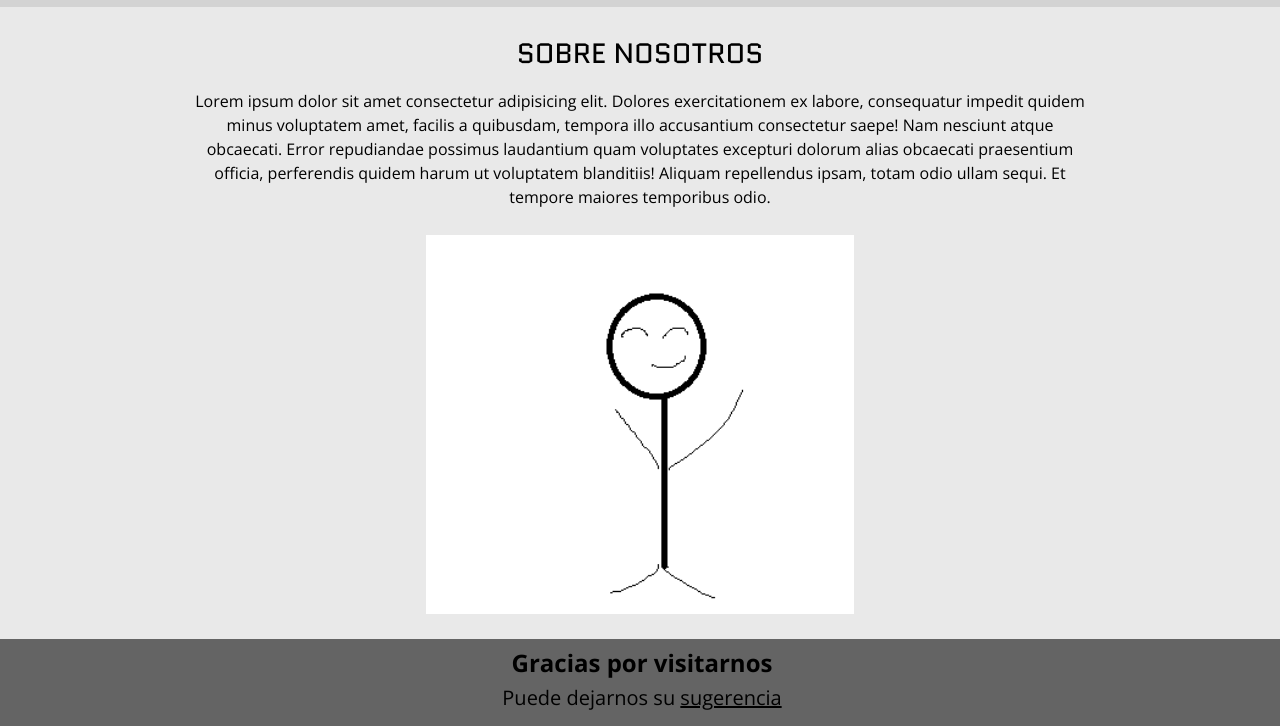
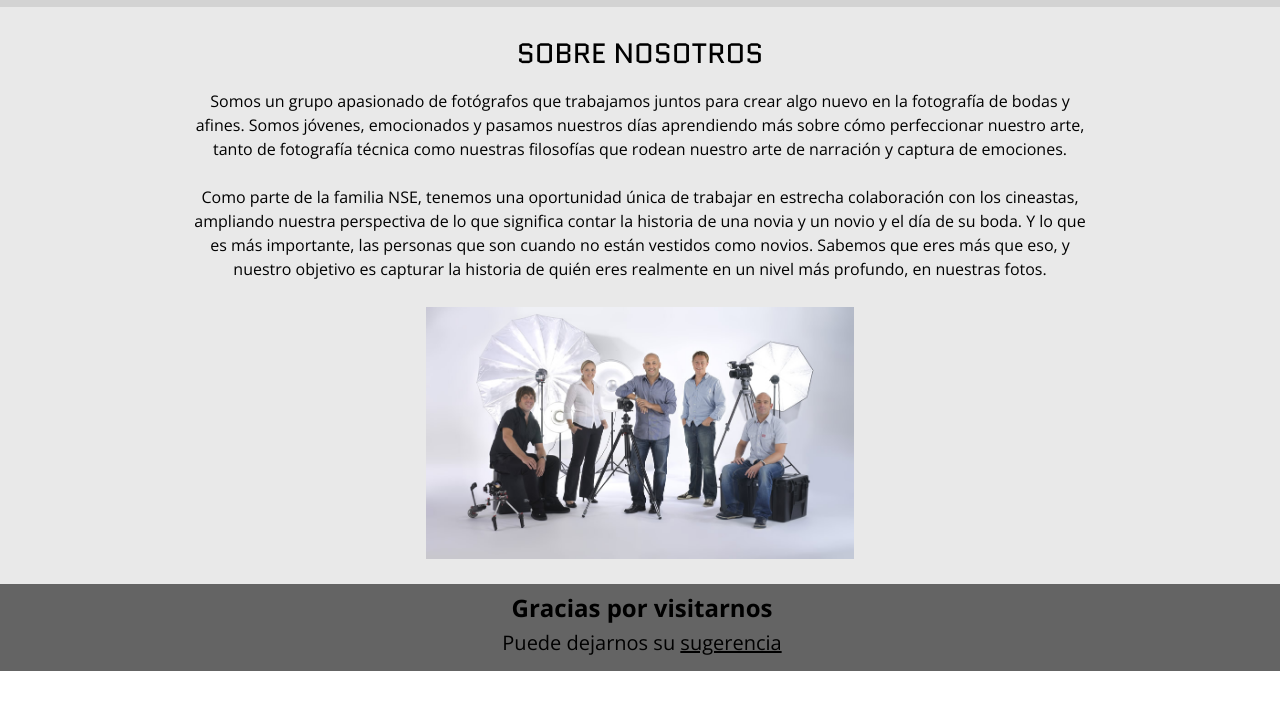
Before and after one commit to pabloqwerty/nse, a website: page Paginas/bio.html in a window 1280 px wide. Shown: the part 111-837 px from the top of the page. After the commit the page ends 800 px from the top, so only its background shows below. Drawn offline with nearby package versions, Linux system fonts and the light colour scheme.

Commit message:
cambio final

```diff
--- a/Paginas/bio.html
+++ b/Paginas/bio.html
@@ -57,12 +57,13 @@
                         <h3>Sobre nosotros</h3>
                     </div>
                     <div>
-                        <p>Lorem ipsum dolor sit amet consectetur adipisicing elit. Dolores exercitationem ex labore, consequatur impedit quidem minus voluptatem amet, facilis a quibusdam, tempora illo accusantium consectetur saepe! Nam nesciunt atque obcaecati.
-                            Error repudiandae possimus laudantium quam voluptates excepturi dolorum alias obcaecati praesentium officia, perferendis quidem harum ut voluptatem blanditiis! Aliquam repellendus ipsam, totam odio ullam sequi. Et tempore maiores temporibus odio. </p>
+                        <p>Somos un grupo apasionado de fotógrafos que trabajamos juntos para crear algo nuevo en la fotografía de bodas y afines. Somos jóvenes, emocionados y pasamos nuestros días aprendiendo más sobre cómo perfeccionar nuestro arte, tanto de fotografía técnica como nuestras filosofías que rodean nuestro arte de narración y captura de emociones.
+                            <br> <br>
+                            Como parte de la familia NSE, tenemos una oportunidad única de trabajar en estrecha colaboración con los cineastas, ampliando nuestra perspectiva de lo que significa contar la historia de una novia y un novio y el día de su boda. Y lo que es más importante, las personas que son cuando no están vestidos como novios. Sabemos que eres más que eso, y nuestro objetivo es capturar la historia de quién eres realmente en un nivel más profundo, en nuestras fotos.</p>
                         </div>
                     </section>
                     <section class="imgNosotros">
-                        <img src="/imagenes/nosotros.png" alt="imagen nosotros">
+                        <img src="/imagenes/us.jpg" alt="imagen nosotros">
                     </section>
                 </main>
             </div>
```
Also changed, not shown: Imagenes/us.jpg (added).
